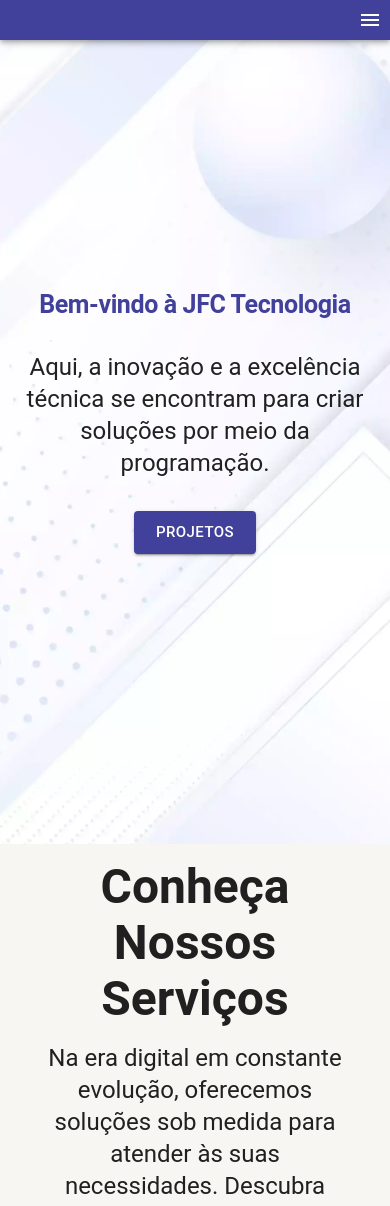
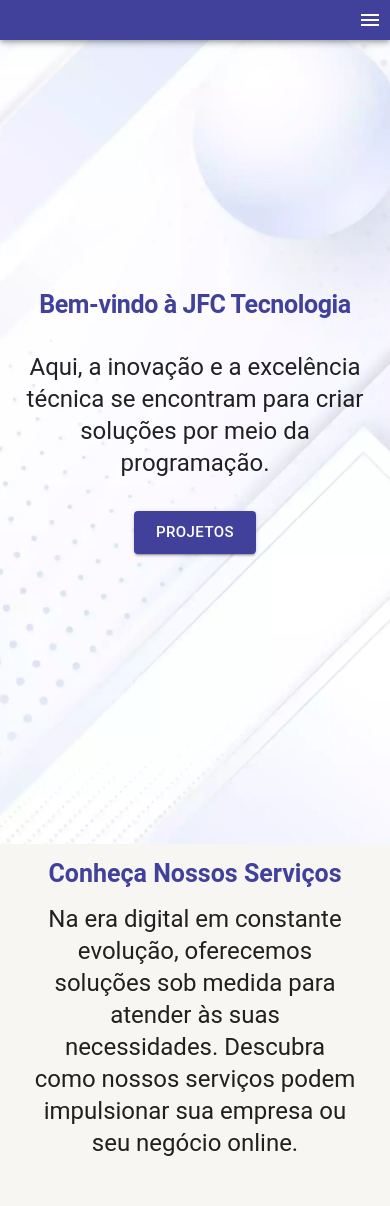
Before and after one commit to Josuel-Junior/portfolio, a React (Create React App) app: page / in a window 390 px wide. Shown: the top 1206 px of the page. Built offline with nearby package versions, Linux system fonts and the light colour scheme.

Commit message:
changed responsive layout

```diff
--- a/src/pages/Home/index.tsx
+++ b/src/pages/Home/index.tsx
@@ -33,7 +33,7 @@ export const Home: React.FC = () => {
 
     <>
       <LayoutSectionInitial
-        title=" Bem-vindo à JFC Tecnologia"
+        title="Bem-vindo à JFC Tecnologia"
         subTitle="Aqui, a inovação e a excelência técnica se encontram para criar soluções por meio da programação."
         icon={animationPageHome}
         iconArrow={animationArrowHome}
@@ -41,9 +41,16 @@ export const Home: React.FC = () => {
         button={<Button variant="contained" size="large">Projetos</Button>}
       />
       <Box sx={{ width: "100vw", position: "relative" }} component={"section"}>
-        <Container maxWidth="xl" component={"div"} sx={{ minHeight: "100vh", display: "flex", flexDirection: "column", justifyContent: "center", alignItems: "center" }}>
+        <Container maxWidth="lg" component={"div"} sx={{ minHeight: "100vh", display: "flex", flexDirection: "column", justifyContent: "center", alignItems: "center" }}>
           <Box sx={{ textAlign: "center", width: "90%", background: "" }}>
-            <Typography sx={{ fontWeight: 'bold', marginTop: "15px" }} variant='h3' component="h2">
+            <Typography color="primary" sx={{
+              fontWeight: 'bold', marginTop: "15px", fontSize: {
+                xl: 31,
+                md: 30,
+                sm: 30,
+                xs: 25
+              },
+            }} variant='h3' component="h2">
               Conheça Nossos Serviços
             </Typography>
             <Typography sx={{ marginTop: "15px" }} variant='h5' component="h3">
--- a/src/shared/components/navbar/NavBar.tsx
+++ b/src/shared/components/navbar/NavBar.tsx
@@ -64,8 +64,6 @@ export const NavBar: React.FC<ProviderPropsChildren> = ({ children }) => {
                         </Box>
 
                     ) :
-
-
                         <Toolbar >
                             <TerminalIcon />
                             <Tabs
--- a/src/shared/layouts/LayoutSectionInitial.tsx
+++ b/src/shared/layouts/LayoutSectionInitial.tsx
@@ -31,7 +31,7 @@ export const LayoutSectionInitial: React.FC<LayoutBase> = ({ title, subTitle, ic
             backgroundSize: 'cover',
             backgroundRepeat: 'no-repeat',
         }} component="div">
-            <Container maxWidth="xl" component={"div"}>
+            <Container maxWidth="lg" component={"div"}>
                 <CssBaseline />
                 <Grid container>
                     {isMatch ? (
@@ -39,12 +39,11 @@ export const LayoutSectionInitial: React.FC<LayoutBase> = ({ title, subTitle, ic
                             <Box sx={{ height: "100vh", display: "flex", alignItems: "center", justifyContent: "center", flexDirection: "column" }}>
                                 <Typography component="h1" color="primary" variant="h1" sx={{
                                     fontSize: {
-                                        lg: 45,
-                                        md: 37,
+                                        xl: 31,
+                                        md: 30,
                                         sm: 30,
                                         xs: 25
-                                    }
-                                    ,
+                                    },
                                     fontWeight: 'bold'
                                 }}>
                                     {title}
@@ -62,8 +61,8 @@ export const LayoutSectionInitial: React.FC<LayoutBase> = ({ title, subTitle, ic
                                 <Box sx={{ height: "100vh", display: "flex", alignItems: "start", justifyContent: "center", flexDirection: "column" }}>
                                     <Typography component="h1" color="primary" variant="h1" sx={{
                                         fontSize: {
-                                            lg: 45,
-                                            md: 37,
+                                            lg: 38,
+                                            md: 32,
                                             sm: 30,
                                             xs: 25
                                         }
```
